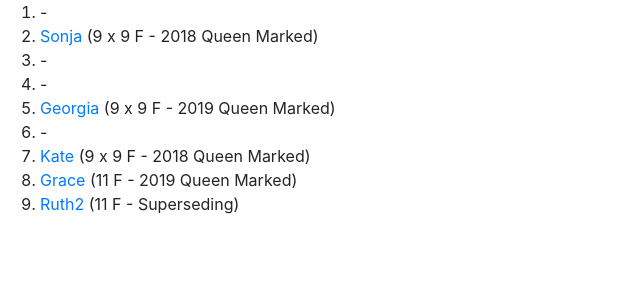
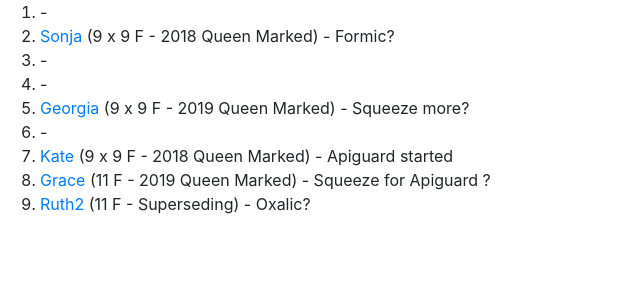
Before and after one commit to joejcollins/rhapsody-angel, a Jekyll site: the page built from index.md, in a window 1280 px wide. Shown: the top 300 px of the page, without its empty margins (0-640 px from the left). Built offline with Jekyll 4.4.1, drawn with Linux system fonts in a browser that asks for light colours.

Commit message:
Notes on what next

```diff
--- a/_includes/apiary.md
+++ b/_includes/apiary.md
@@ -1,9 +1,9 @@
 1. -
-1. [Sonja]({{ site.baseurl }}/queens/sonja/) (9 x 9 F - 2018 Queen Marked)
+1. [Sonja]({{ site.baseurl }}/queens/sonja/) (9 x 9 F - 2018 Queen Marked) - Formic?
 1. -
 1. -
-1. [Georgia]({{ site.baseurl }}/queens/georgia/) (9 x 9 F - 2019 Queen Marked)
+1. [Georgia]({{ site.baseurl }}/queens/georgia/) (9 x 9 F - 2019 Queen Marked) - Squeeze more?
 1. -
-1. [Kate]({{ site.baseurl }}/queens/kate/) (9 x 9 F - 2018 Queen Marked)
-1. [Grace]({{ site.baseurl }}/queens/grace/) (11 F - 2019 Queen Marked)
-1. [Ruth2]({{ site.baseurl }}/queens/ruth2/) (11 F - Superseding)
+1. [Kate]({{ site.baseurl }}/queens/kate/) (9 x 9 F - 2018 Queen Marked) - Apiguard started
+1. [Grace]({{ site.baseurl }}/queens/grace/) (11 F - 2019 Queen Marked) - Squeeze for Apiguard ?
+1. [Ruth2]({{ site.baseurl }}/queens/ruth2/) (11 F - Superseding) - Oxalic?
```
